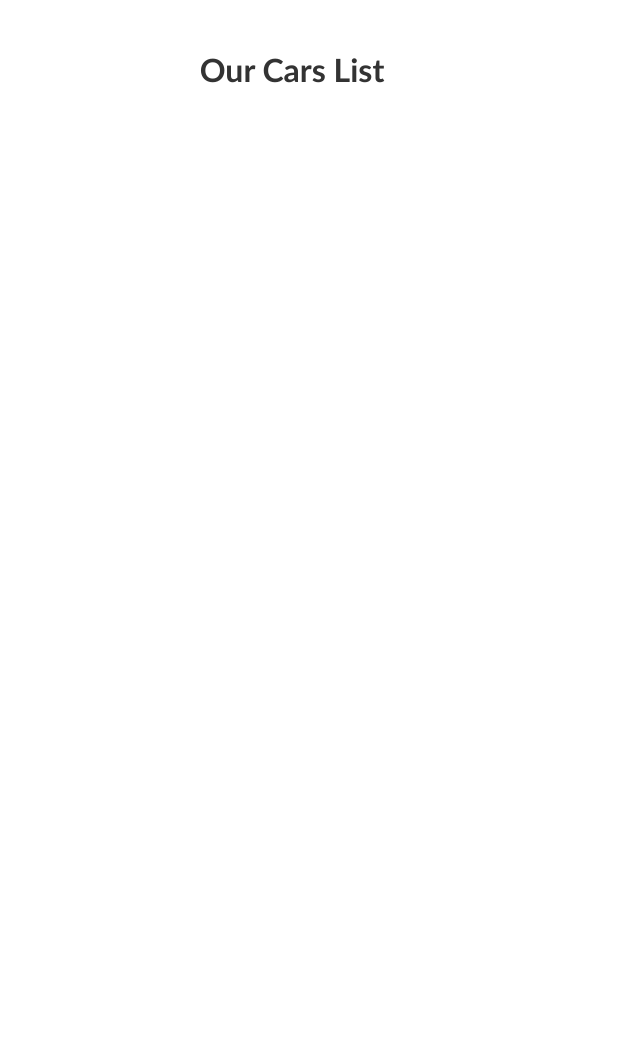
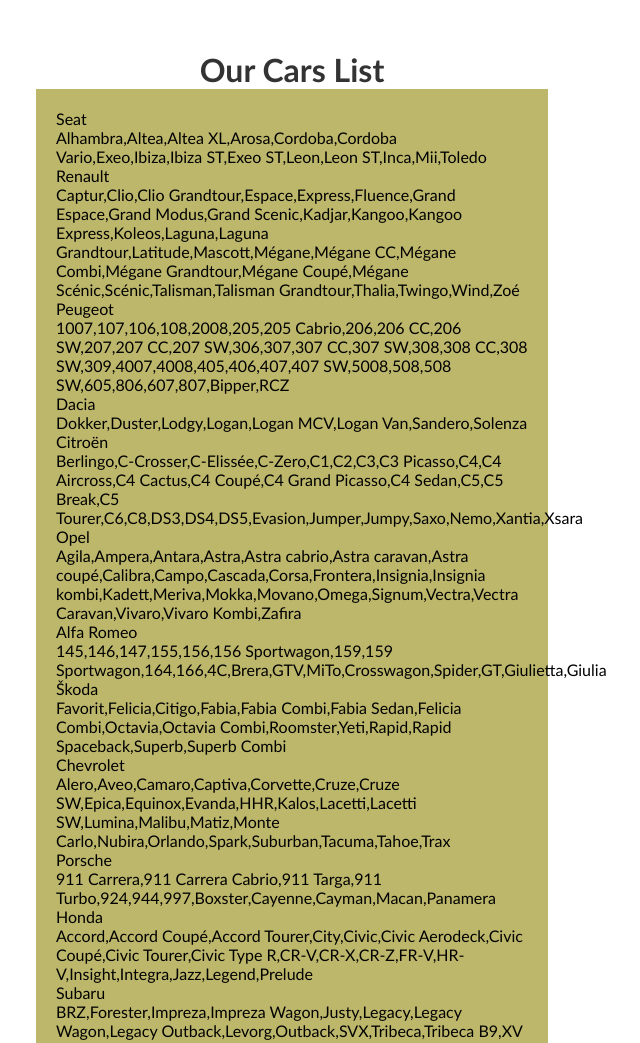
Before and after one commit to inganenortaite/Lesson_30_2022-10-06-EGZAMINAS, a plain HTML site: page Task 4/Index.html in a window 1280 px wide. Shown: the top 1043 px of the page, without its empty margins (348-988 px from the left). Before the commit the page ends 800 px from the top, so only its background shows below. Drawn offline with Linux system fonts and the light colour scheme.

Commit message:
Task 4 No Style

```diff
--- a/Task 4/Index.html
+++ b/Task 4/Index.html
@@ -18,6 +18,7 @@
         <div class="container">
           <h1>Our Cars List</h1>
           <div id="output">
+            <div class="card"></div>
             <ul class="cars"></ul>
             <!-- Results goes here -->
           </div>
--- a/Task 4/script.js
+++ b/Task 4/script.js
@@ -20,5 +20,18 @@
             let car = cars[i];
             console.log(car.brand);
             console.log(car.models);
+
+            let outputElement = document.querySelector('#output');
+
+            let cardBrand = document.querySelector('.card');
+            cardBrand.innerHTML += '<div>' + car.brand + '</div>';
+
+            let cardModels = document.querySelector('.card');
+            cardModels.innerHTML += '<div>' + car.models + '</div>';
+
+            outputElement.style.background = 'darkkhaki';
+            outputElement.style.width = '40%';
+            outputElement.style.padding = '20px';
+
         }
     })
```
